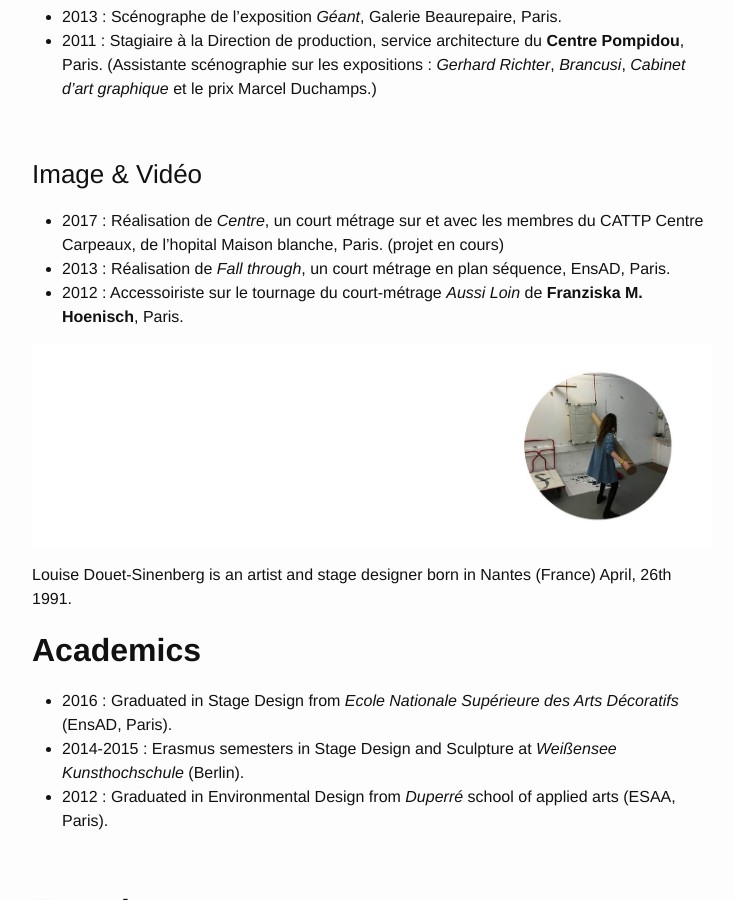
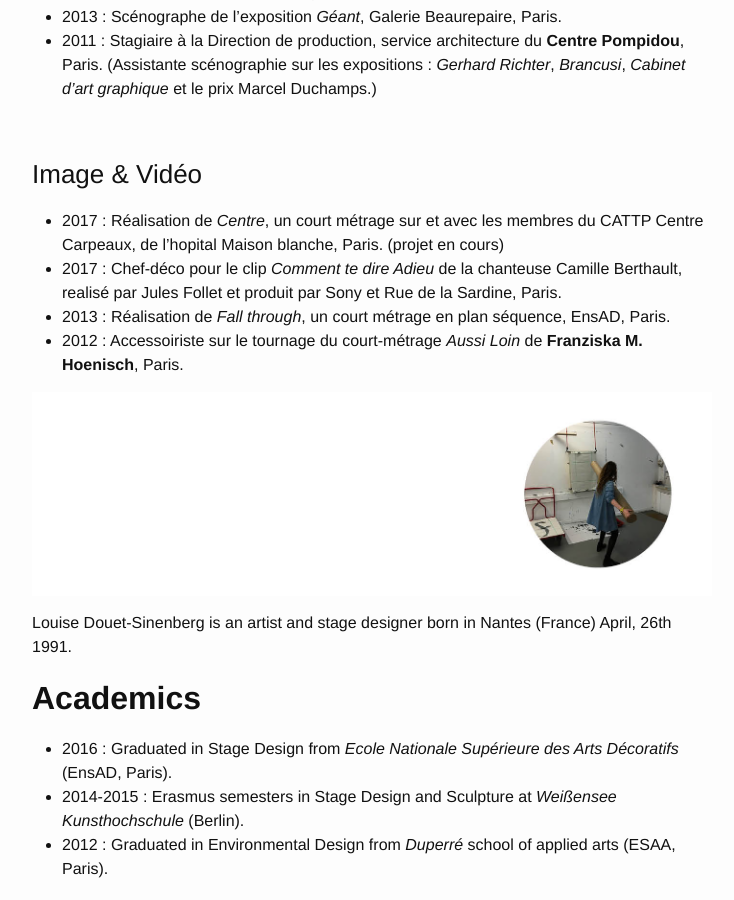
Before and after one commit to louiseds/louiseds.github.io, a Jekyll site: the page built from about.md, in a window 1280 px wide and 900 px high, scrolled down 2249 px. Shown: the whole window, without its empty margins (268-1002 px from the left). Built offline with Jekyll 4.4.1, drawn with Linux system fonts in a browser that asks for light colours.

Commit message:
Update about.md

```diff
--- a/about.md
+++ b/about.md
@@ -65,6 +65,7 @@ _(English version below)_
 
 ### Image & Vidéo
 * 2017 : Réalisation de _Centre_, un court métrage sur et avec les membres du CATTP Centre Carpeaux, de l'hopital Maison blanche, Paris. (projet en cours)
+* 2017 : Chef-déco pour le clip _Comment te dire Adieu_ de la chanteuse Camille Berthault, realisé par Jules Follet et produit par Sony et Rue de la Sardine, Paris.
 * 2013 : Réalisation de _Fall through_, un court métrage en plan séquence, EnsAD, Paris.
 * 2012 : Accessoiriste sur le tournage du court-métrage _Aussi Loin_ de **Franziska M. Hoenisch**, Paris.
 
```
